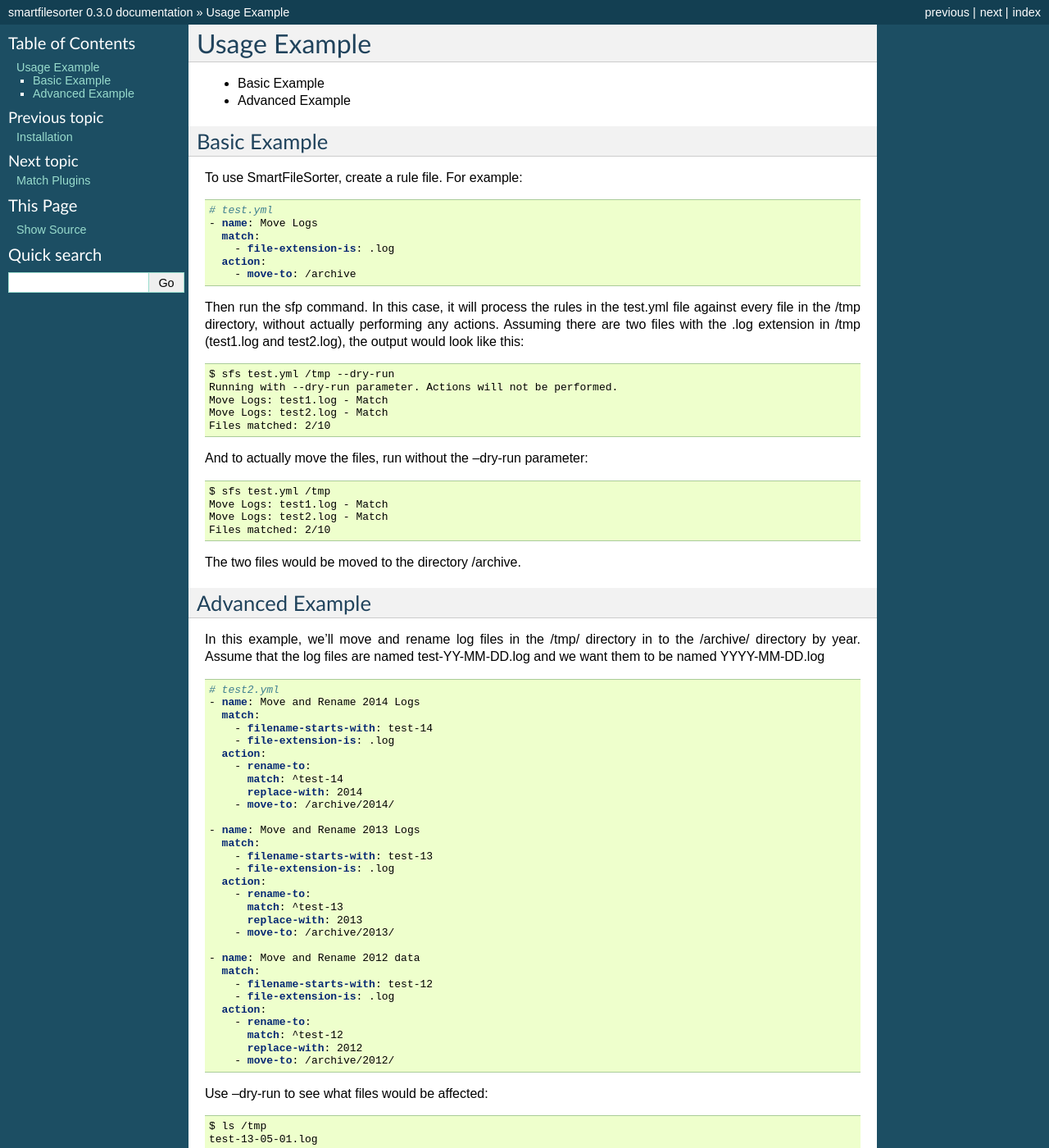
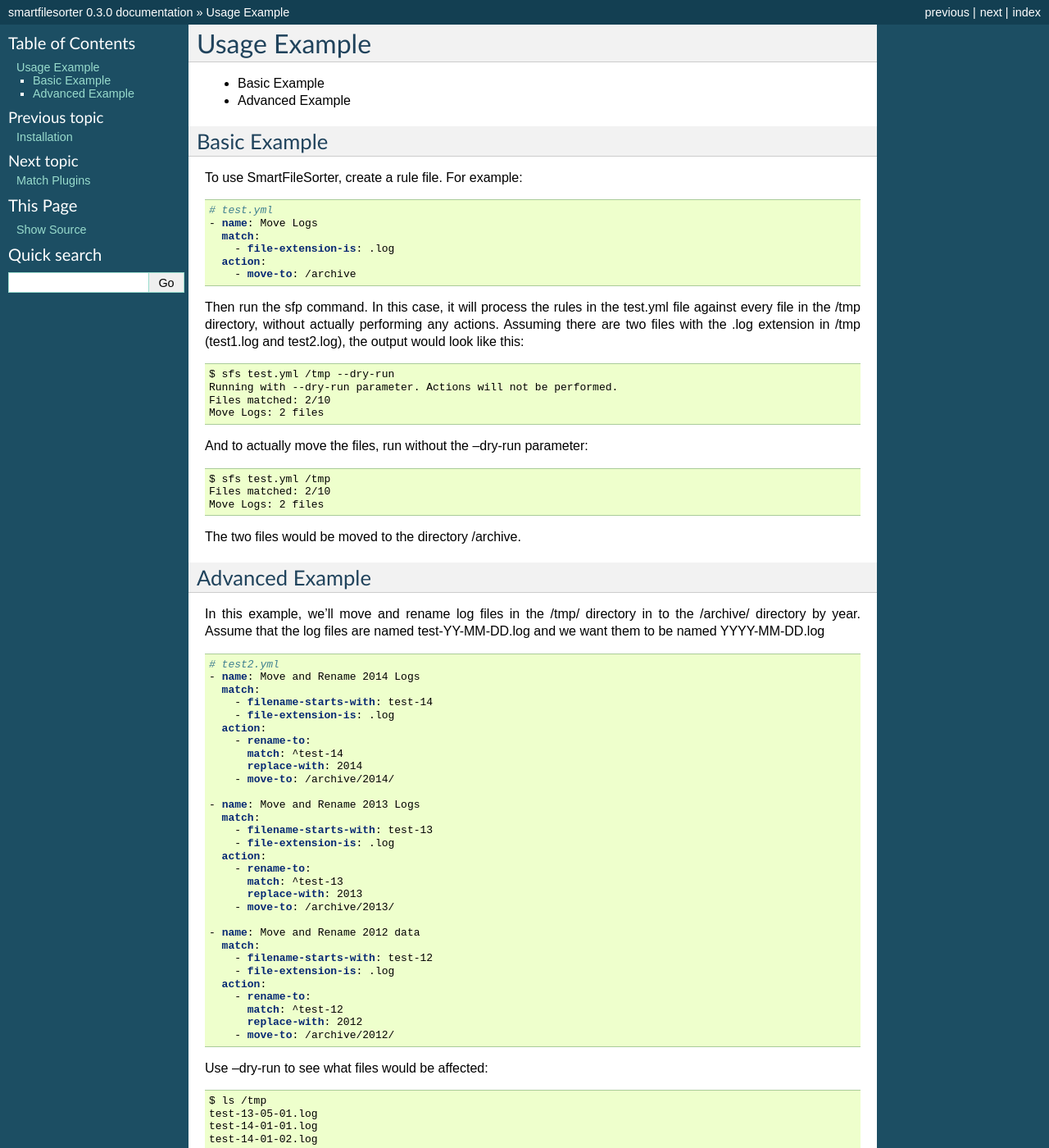
Before and after one commit to jashort/SmartFileSorter, a Sphinx documentation site: the page built from docs/usage.rst, in a window 1280 px wide and 1400 px high. Shown: the whole window at 82% size. Built offline with Sphinx 7.4.7, drawn with Linux system fonts in a browser that asks for light colours; some of the changed text lies outside the part shown.

Commit message:
Updated documentation examples w/ new output format

```diff
--- a/docs/usage.rst
+++ b/docs/usage.rst
@@ -28,16 +28,14 @@
 
     $ sfs test.yml /tmp --dry-run
     Running with --dry-run parameter. Actions will not be performed.
-    Move Logs: test1.log - Match
-    Move Logs: test2.log - Match
     Files matched: 2/10
+    Move Logs: 2 files
 
 And to actually move the files, run without the --dry-run parameter::
 
     $ sfs test.yml /tmp
-    Move Logs: test1.log - Match
-    Move Logs: test2.log - Match
     Files matched: 2/10
+    Move Logs: 2 files
 
 The two files would be moved to the directory /archive.
 
@@ -91,18 +89,16 @@
 
     $ sfs test2.yml /tmp --dry-run
     Running with --dry-run parameter. Actions will not be performed.
-    Move Logs: test-13-05-01.log - Match
-    Move Logs: test-14-01-01.log - Match
-    Move Logs: test-14-01-02.log - Match
     Files matched: 3/3
+    Move and Rename 2013 data: 1 file(s)
+    Move and Rename 2014 data: 2 file(s)
 
 And to actually move the files, run without the --dry-run parameter::
 
     $ sfs test2.yml /tmp
-    Move Logs: test-13-05-01.log - Match
-    Move Logs: test-14-01-01.log - Match
-    Move Logs: test-14-01-02.log - Match
     Files matched: 3/3
+    Move and Rename 2013 data: 1 file(s)
+    Move and Rename 2014 data: 2 file(s)
 
 Here are the results::
 
```
